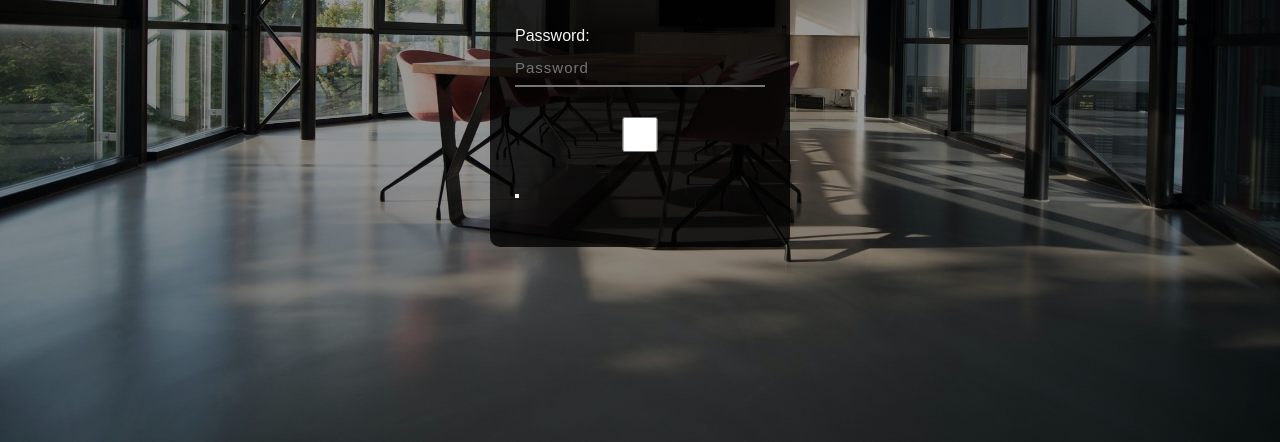
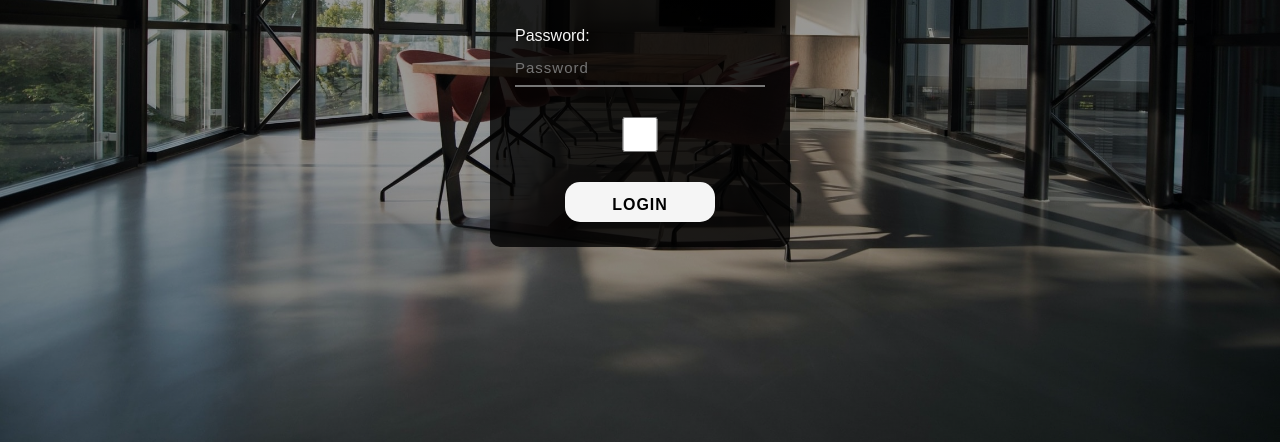
Before and after one commit to xxredgie/Activity, a website: page index.html in a window 1280 px wide. Shown: the part 358-800 px from the top of the page. Drawn offline with Linux system fonts and the light colour scheme.

Commit message:
hehehe changes

```diff
--- a/index.html
+++ b/index.html
@@ -19,7 +19,7 @@
         <p>Password: </p>
         <input type="password" placeholder="Password" id="pass" required>
         <input type="checkbox" onclick="myfunction()">
-        <button type="submit" name="" value="LOGIN" onclick="validate()"></button>
+        <input type="submit" name="" value="LOGIN" onclick="validate()">
     </div>
 
     <div>
```
